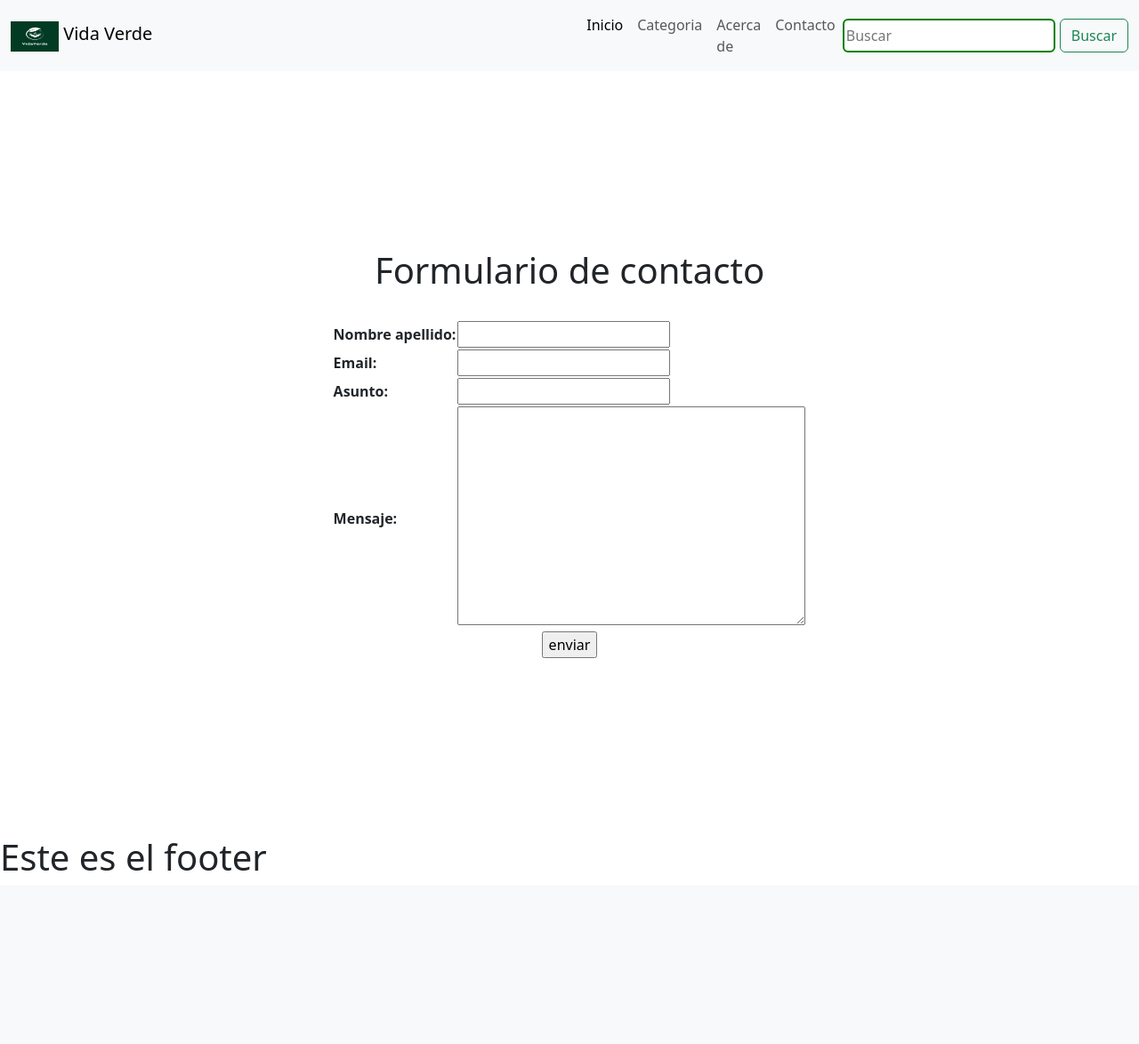
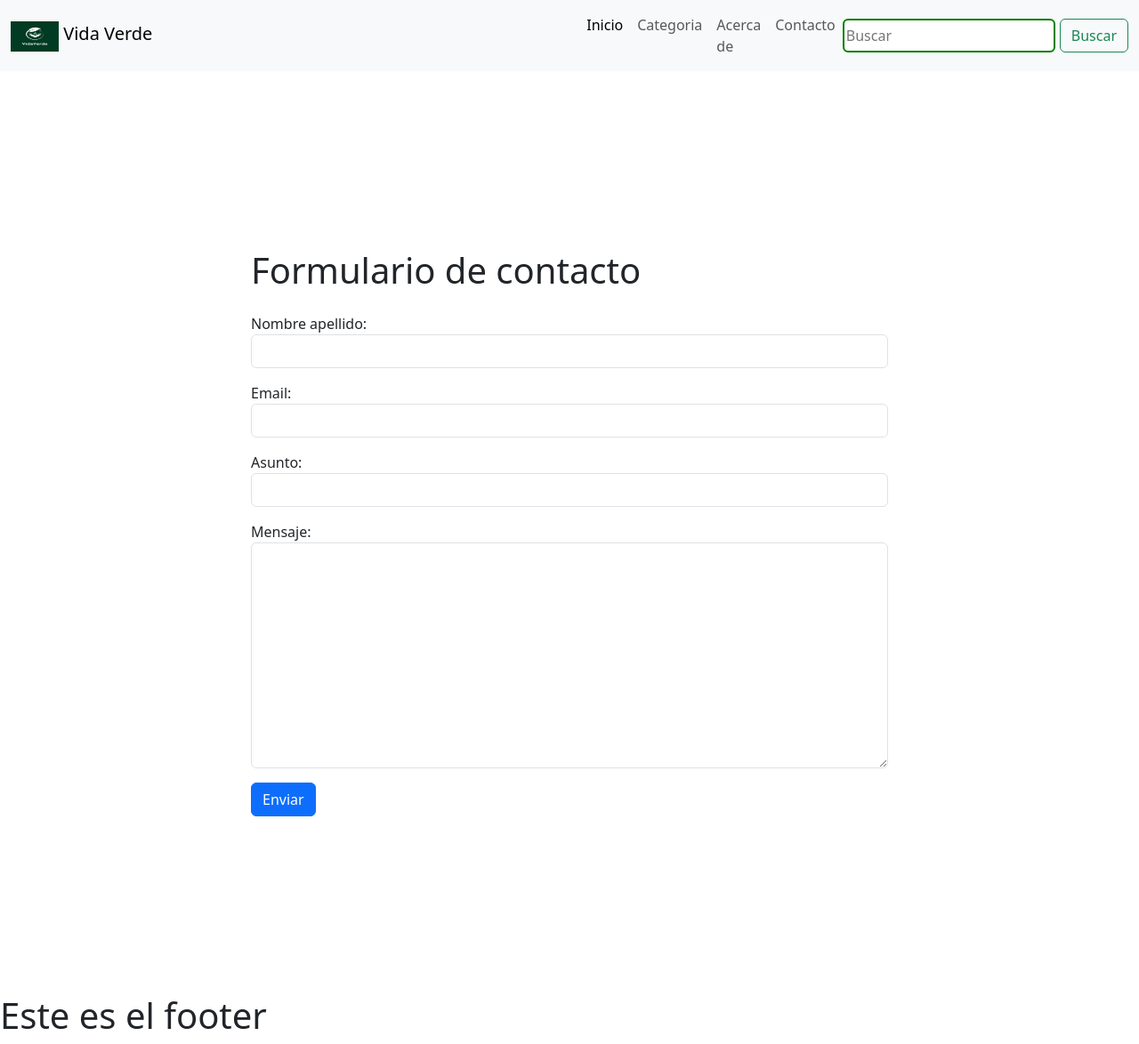
Before and after one commit to sole1982/Blog-Informatorio, a Django app: page /contacto/ in a window 1280 px wide. Shown: the whole page at 89% size. Before the commit the page ends 979 px from the top, so only its background shows below. Run offline with Django 4.2, Linux system fonts and the light colour scheme.

Commit message:
Agregué estilo bs5 al formulario de Contacto

```diff
--- a/blog/apps/contacto/forms.py
+++ b/blog/apps/contacto/forms.py
@@ -6,3 +6,9 @@ class ContactoForm(forms.ModelForm):
     class Meta:
         model = Contacto
         fields = ['nombre_apellido', 'email', 'asunto', 'mensaje']
+        widgets = {
+            'nombre_apellido': forms.TextInput(attrs={'class': 'form-control'}),
+            'email': forms.EmailInput(attrs={'class': 'form-control'}),
+            'asunto': forms.TextInput(attrs={'class': 'form-control'}),
+            'mensaje': forms.Textarea(attrs={'class': 'form-control'}),
+        }
--- a/blog/templates/contacto/contacto.html
+++ b/blog/templates/contacto/contacto.html
@@ -3,21 +3,38 @@
 
 {% block contenido %}
 
-<center>
-    <form method= "POST" style="margin: 200px;">
-        <h1> Formulario de contacto</h1>
-        <br>
-        {% if messages %}
-            {% for message in messages %}
-               <div class='message {( message.tags )}'> {( message )} </div>
-            {% endfor %}%}
-        {% endif %}
-        <table>
-            {% csrf_token %}
-            {{ form }}
-        </table>
-        <input type="submit" value="enviar">
-    </form>
-</center>
+<div class="container mt-5">
+  <form method="POST" style="margin: 200px;">
+    <h1 class="mb-4">Formulario de contacto</h1>
+
+    {% if messages %}
+      {% for message in messages %}
+        <div class="alert {{ message.tags }} mb-4" role="alert">
+          {{ message }}
+        </div>
+      {% endfor %}
+    {% endif %}
+
+    {% csrf_token %}
+    <div class="mb-3">
+      {{ form.nombre_apellido.label_tag }}
+      {{ form.nombre_apellido }}
+    </div>
+    <div class="mb-3">
+      {{ form.email.label_tag }}
+      {{ form.email }}
+    </div>
+    <div class="mb-3">
+      {{ form.asunto.label_tag }}
+      {{ form.asunto }}
+    </div>
+    <div class="mb-3">
+      {{ form.mensaje.label_tag }}
+      {{ form.mensaje }}
+    </div>
+
+    <button type="submit" class="btn btn-primary">Enviar</button>
+  </form>
+</div>
 
 {% endblock contenido %}
```
Also changed, not shown: blog/blog/db.sqlite3.
